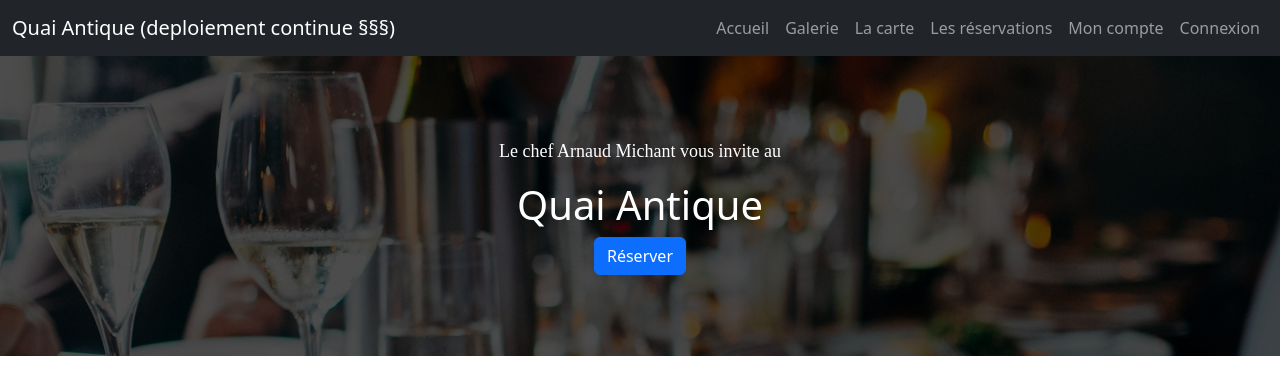
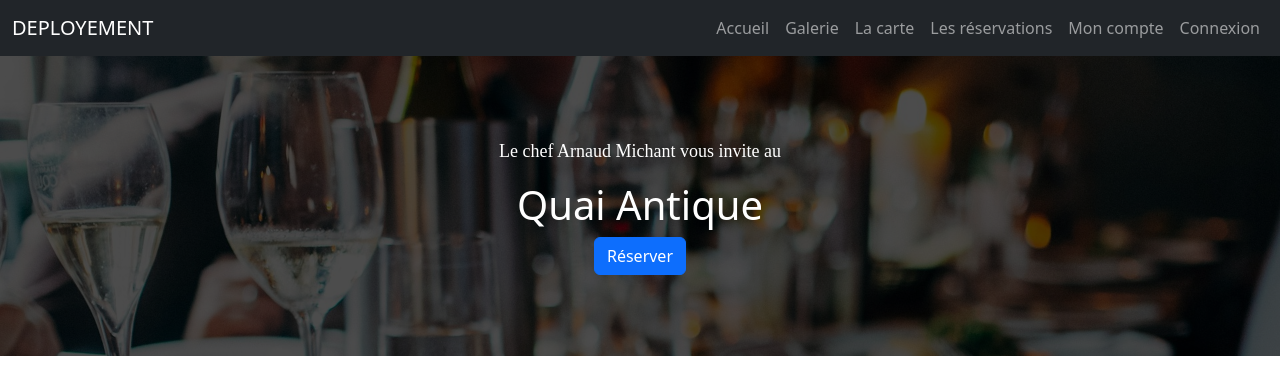
Before and after one commit to quentindusautoy-blip/ProjetFilRouge, a website with bundled scripts: page index.html in a window 1280 px wide. Shown: the top 377 px of the page. Built offline with nearby package versions, Linux system fonts and the light colour scheme; files whose address does not match are found by name; a web font is replaced by a local one.

Commit message:
Test title update

```diff
--- a/index.html
+++ b/index.html
@@ -15,7 +15,7 @@
 
          <nav class="navbar navbar-expand-lg bg-dark" data-bs-theme="dark">
             <div class="container-fluid">
-              <a class="navbar-brand" href="/">Quai Antique (deploiement continue §§§)</a>
+              <a class="navbar-brand" href="/">DEPLOYEMENT</a>
               <button class="navbar-toggler" type="button" data-bs-toggle="collapse" data-bs-target="#navbarSupportedContent" aria-controls="navbarSupportedContent" aria-expanded="false" aria-label="Toggle navigation">
                 <span class="navbar-toggler-icon"></span>
               </button>
```
